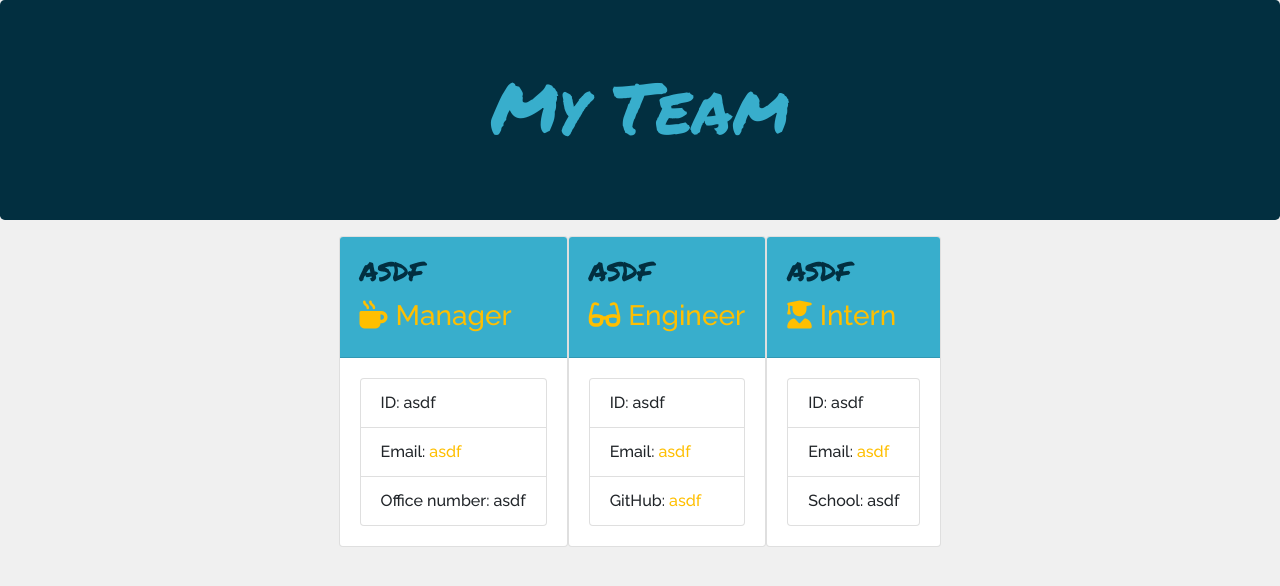
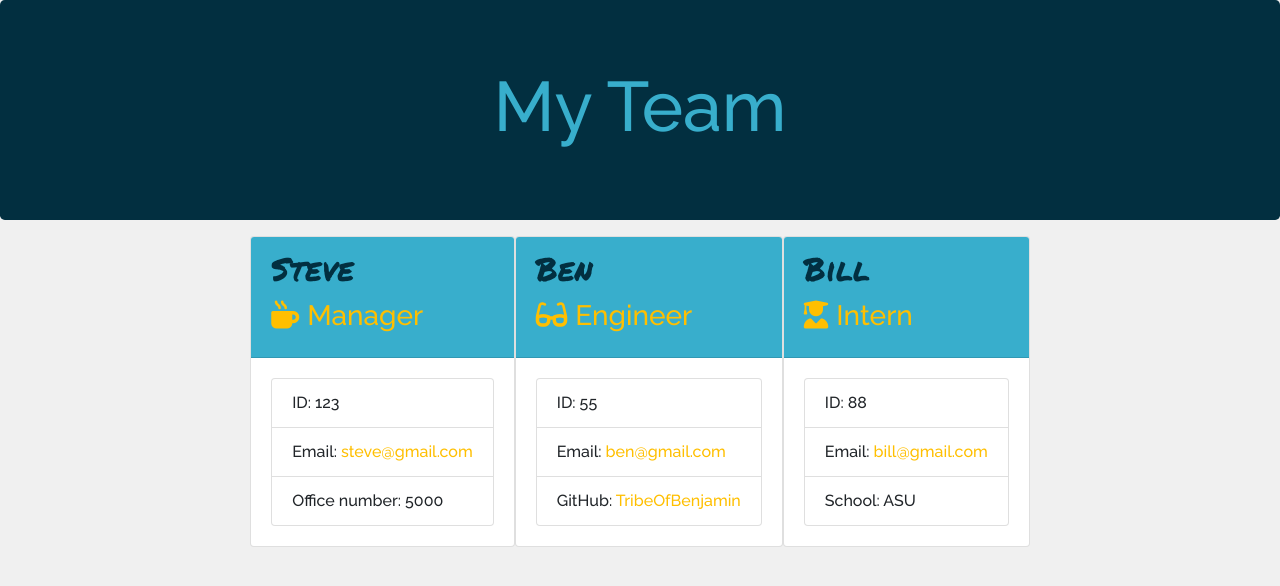
Before and after one commit to TribeOfBenjamin/Employee-Summary-Generator, a website: page output/team.html in a window 1280 px wide. Drawn offline with nearby package versions, Linux system fonts and the light colour scheme.

Commit message:
added images; edited h1 font

```diff
--- a/output/style.css
+++ b/output/style.css
@@ -3,7 +3,7 @@ body {
 }
 
 h1 {
-    font-family: 'Permanent Marker', cursive;
+    font-family: 'Raleway', sans-serif;
     color: #38AECC;
     font-size: 70px;
 }
--- a/output/team.html
+++ b/output/team.html
@@ -26,40 +26,40 @@
             <div class="team-area col-12 d-flex justify-content-center">
                 <div class="card employee-card">
     <div class="card-header">
-        <h2 class="card-title">asdf</h2>
+        <h2 class="card-title">Steve</h2>
         <h3 class="card-title"><i class="fas fa-mug-hot mr-2"></i>Manager</h3>
     </div>
     <div class="card-body">
         <ul class="list-group">
-            <li class="list-group-item">ID: asdf</li>
-            <li class="list-group-item email">Email: <a href="mailto:asdf">asdf</a></li>
-            <li class="list-group-item">Office number: asdf</li>
+            <li class="list-group-item">ID: 123</li>
+            <li class="list-group-item email">Email: <a href="mailto:steve@gmail.com">steve@gmail.com</a></li>
+            <li class="list-group-item">Office number: 5000</li>
         </ul>
     </div>
 </div>
 <div class="card employee-card">
     <div class="card-header">
-        <h2 class="card-title">asdf</h2>
+        <h2 class="card-title">Ben</h2>
         <h3 class="card-title"><i class="fas fa-glasses mr-2"></i>Engineer</h3>
     </div>
     <div class="card-body">
         <ul class="list-group">
-            <li class="list-group-item">ID: asdf</li>
-            <li class="list-group-item email">Email: <a href="mailto:asdf">asdf</a></li>
-            <li class="list-group-item">GitHub: <a href="https://github.com/asdf" target="_blank" rel="noopener noreferrer">asdf</a></li>
+            <li class="list-group-item">ID: 55</li>
+            <li class="list-group-item email">Email: <a href="mailto:ben@gmail.com">ben@gmail.com</a></li>
+            <li class="list-group-item">GitHub: <a href="https://github.com/TribeOfBenjamin" target="_blank" rel="noopener noreferrer">TribeOfBenjamin</a></li>
         </ul>
     </div>
 </div>
 <div class="card employee-card">
     <div class="card-header">
-        <h2 class="card-title">asdf</h2>
+        <h2 class="card-title">Bill</h2>
         <h3 class="card-title"><i class="fas fa-user-graduate mr-2"></i>Intern</h3>
     </div>
     <div class="card-body">
         <ul class="list-group">
-            <li class="list-group-item">ID: asdf</li>
-            <li class="list-group-item email">Email: <a href="mailto:asdf">asdf</a></li>
-            <li class="list-group-item">School: asdf</li>
+            <li class="list-group-item">ID: 88</li>
+            <li class="list-group-item email">Email: <a href="mailto:bill@gmail.com">bill@gmail.com</a></li>
+            <li class="list-group-item">School: ASU</li>
         </ul>
     </div>
 </div>
```
Also changed, not shown: images/CLI.png (added), images/html.png (added).
